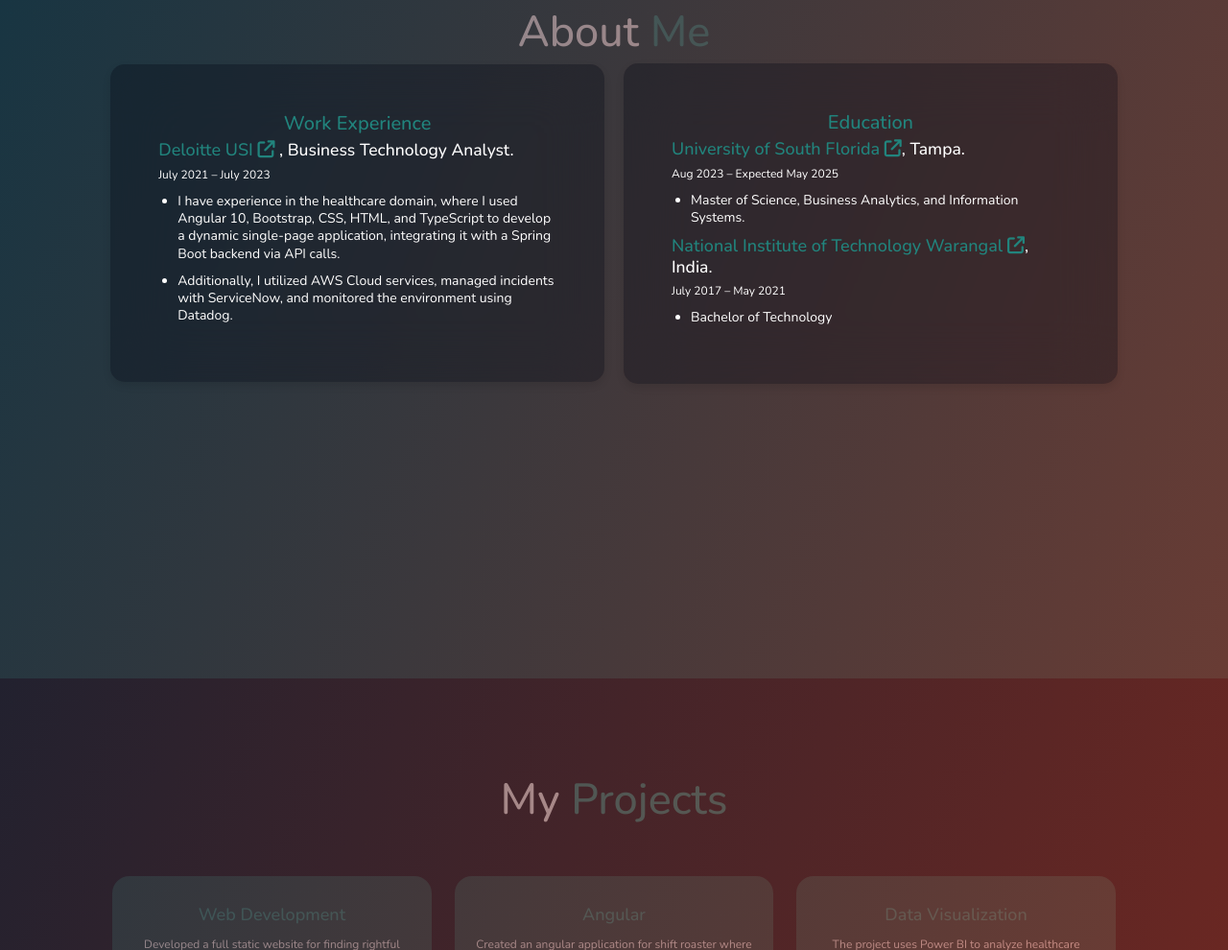
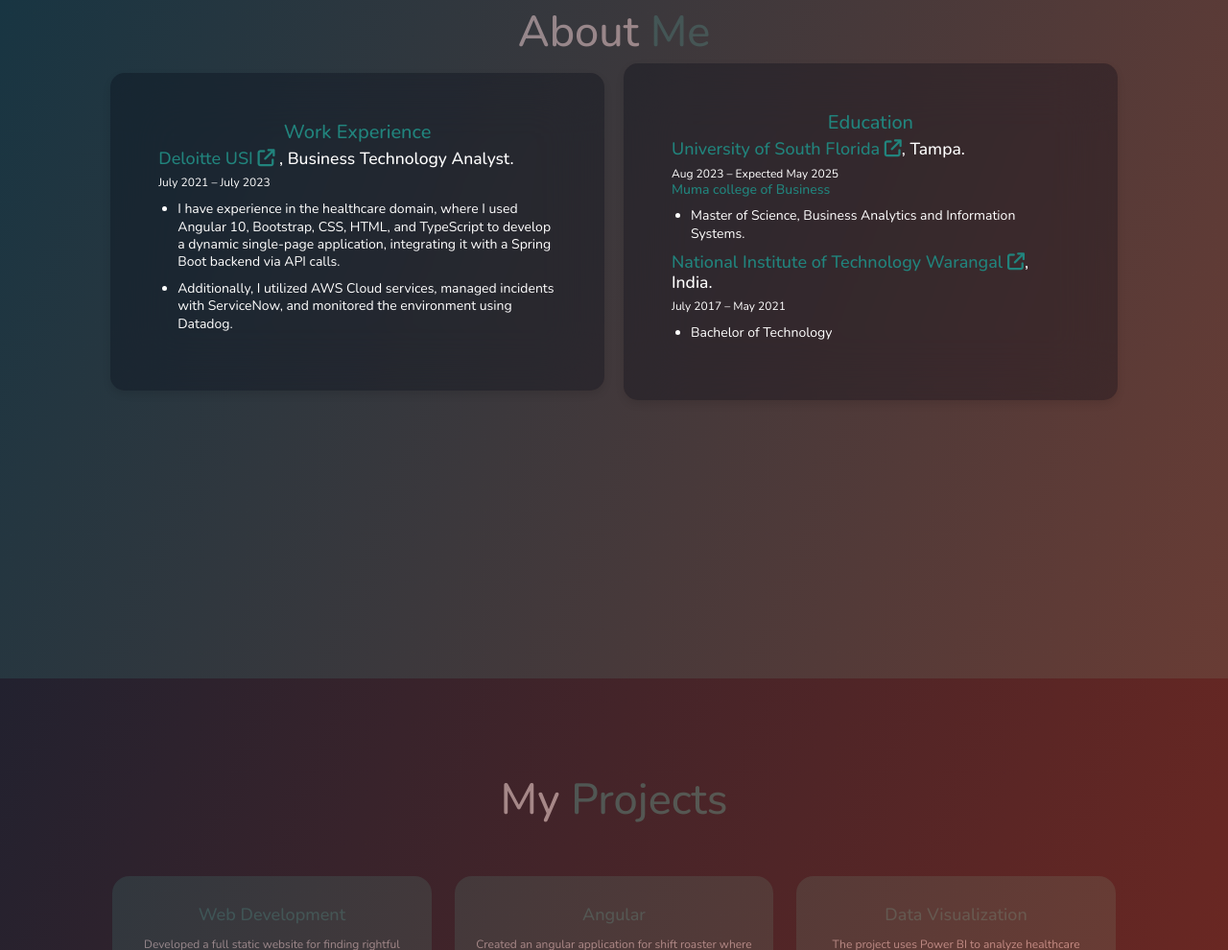
Before and after one commit to GaneshT999/my-website, a plain HTML site: page index.html in a window 1280 px wide. Shown: the part 893-1883 px from the top of the page at 96% size. Drawn offline with nearby package versions, Linux system fonts and the light colour scheme.

Commit message:
resume update

```diff
--- a/index.html
+++ b/index.html
@@ -75,8 +75,9 @@
                 <div>
                     <h3><a href="https://my.usf.edu/myusf/home_myusf/index">University of South Florida <i class="fa-solid fa-arrow-up-right-from-square"></i></a>, Tampa.</h3>
                     <span>Aug 2023 – Expected May 2025</span>
+                    <div><h6><a href="https://www.usf.edu/business/">Muma college of Business</a></h6></div>
                     <div class="work"><ul>
-                        <li>Master of Science, Business Analytics, and Information Systems.</li>
+                        <li>Master of Science, Business Analytics and Information Systems.</li>
                     </ul>
                     </div>
                 </div>
--- a/styles.css
+++ b/styles.css
@@ -212,6 +212,11 @@ background: rgba(2, 5, 19, 0.3);
 
 .about-card h3 a {
     font-size: 1.8rem;
+    color: var(--main-color);
+    text-decoration: none;
+}
+.about-card h6 a {
+    font-size: 1.4rem;
     color: var(--main-color);
     text-decoration: none;
 }
```
Also changed, not shown: 2 other files.
